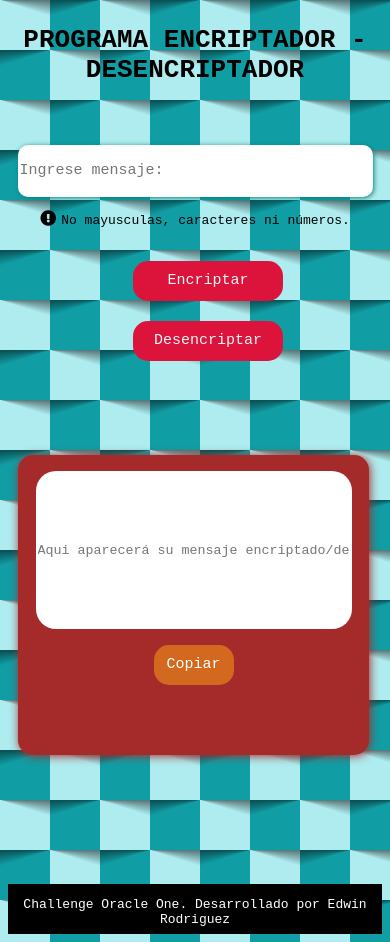
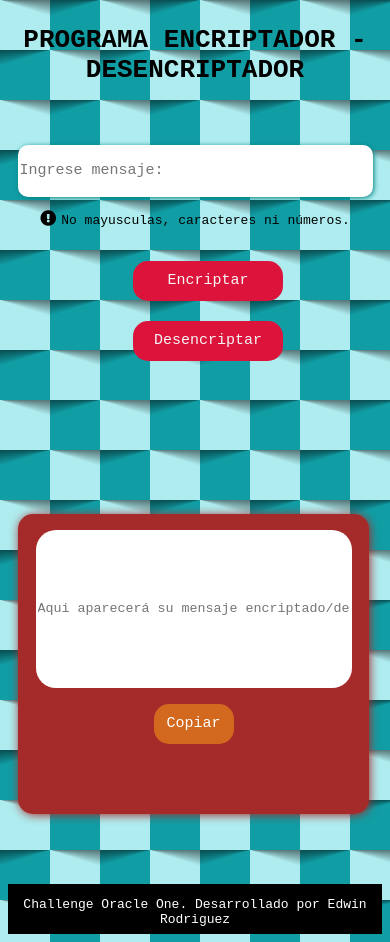
Before and after one commit to EARL2021/Challenge-One, a plain HTML site: page index.html in a window 390 px wide. Drawn offline with Linux system fonts and the light colour scheme.

Commit message:
Actualización css

```diff
--- a/estilos.css
+++ b/estilos.css
@@ -224,7 +224,7 @@ a {
         margin-left: 10px;
         width: 90vw;
         height: 300px;
-        margin-top: -15vw;
+        margin-top: 0vw;
     }
 
     #mensaje_desifrado {
```
